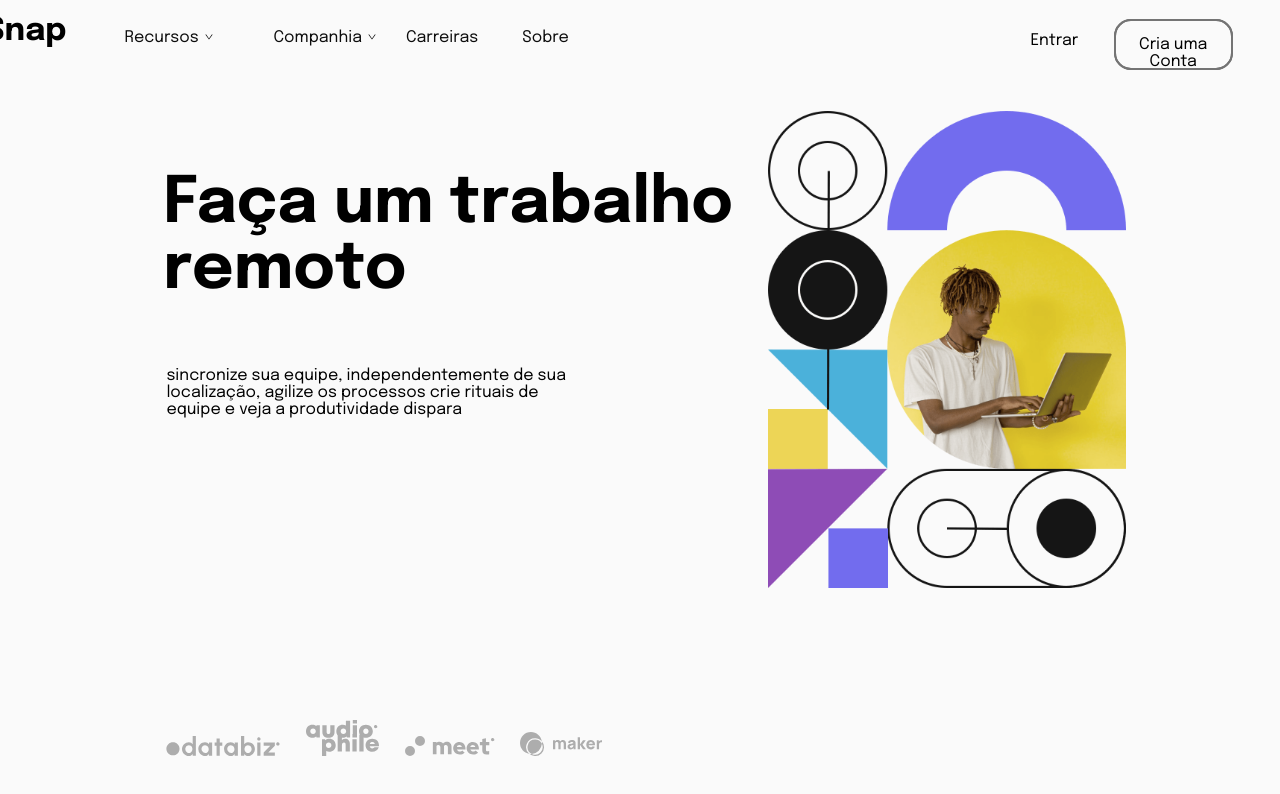
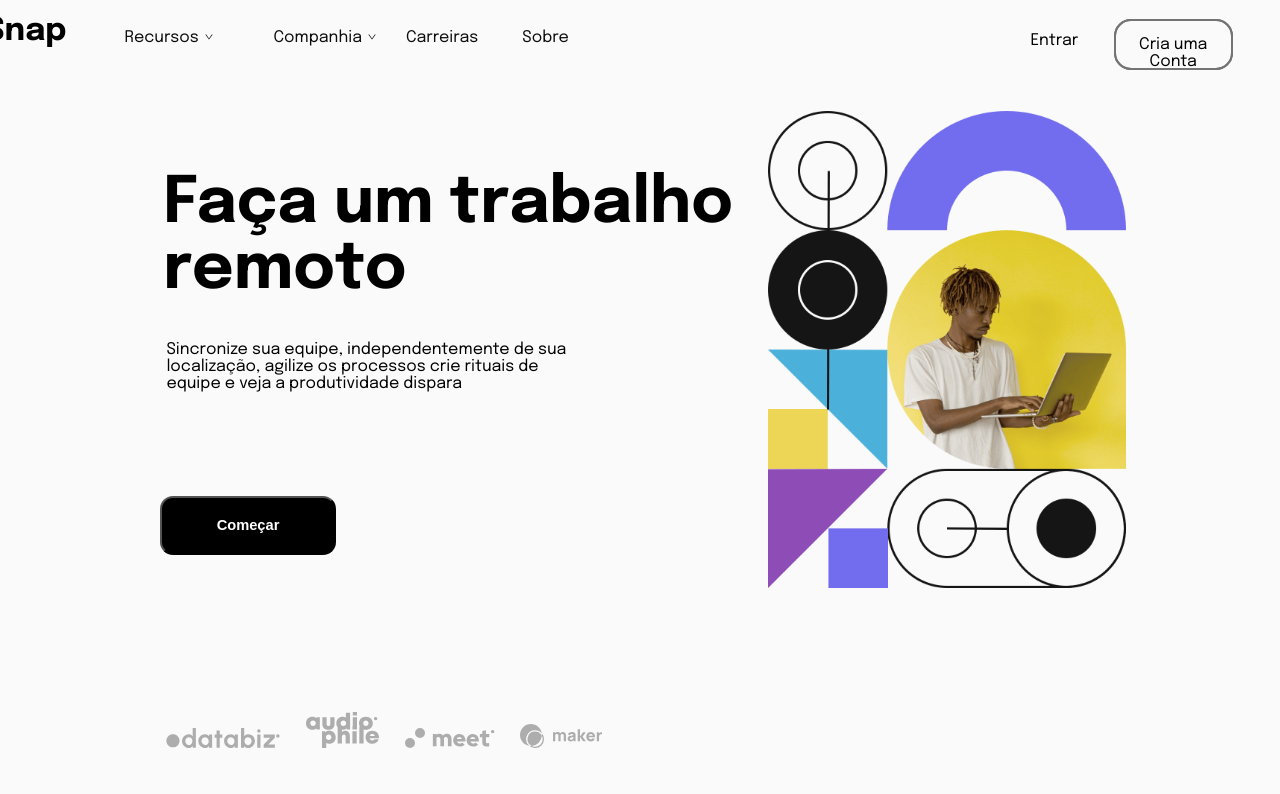
Before and after one commit to Marlondx/Snap, a React (Vite) app in the folder snap/: page / in a window 1280 px wide. Shown: the top 794 px of the page. Built offline with nearby package versions, Linux system fonts and the light colour scheme.

Commit message:
snap version1

```diff
--- /dev/null
+++ b/snap/src/componentes/elementos/butao.jsx
@@ -0,0 +1,15 @@
+import {Link} from 'react-router-dom'
+import style from './buto.css'
+
+function Button () {
+    return(
+        <div className={style}>
+            <label className='but'>
+
+                <button><b>Começar</b> </button>
+            </label>
+        </div>
+    )
+}
+ //    <Link to='#'><b>Começar</b></Link>
+export default Button
--- /dev/null
+++ b/snap/src/componentes/elementos/buto.css
@@ -0,0 +1,41 @@
+/*Aqui esta o butão começar do site */
+.but{
+    position: absolute;
+    top: 31em;
+    left:-2em;
+    margin:0 0 0 15%;
+
+
+}
+.but button{
+    cursor: pointer;
+    height: 4em;
+    width: 12em;
+    border-radius: 13px;
+    background-color: black;
+    color: white;
+    font-size: 11pt;
+}
+.but button:hover{
+   background-color: rgba(255, 255, 255, 0);
+   color: black;
+}
+.but:hover, a:hover{
+
+  background-color: rgba(255, 255, 255, 0);
+
+}
+.but a{
+    display: block;
+    text-decoration: none;
+    text-align: center;
+    color: white;
+
+
+}
+.but a:hover{
+    color: black;
+    background-color: red;
+    height: 15pt;
+
+}
--- a/snap/src/componentes/footer/footercss.css
+++ b/snap/src/componentes/footer/footercss.css
@@ -1,6 +1,6 @@
 .rodape{
     position: fixed;
-    bottom: -10%;
+    bottom: -9%;
     left: 1%;
     margin:0 0 0 10%;
     width: 40%;
--- a/snap/src/componentes/paginas/home.css
+++ b/snap/src/componentes/paginas/home.css
@@ -9,7 +9,7 @@
 }
 .corpo p{
     position:absolute;
-    margin:5% 0 0 13%;
+    margin:3% 0 0 13%;
 }
 
 
--- a/snap/src/componentes/paginas/home.jsx
+++ b/snap/src/componentes/paginas/home.jsx
@@ -1,6 +1,7 @@
 import Login from "../elementos/login"
 import style from "./home.css"
 import fto from "../../images/image-hero-desktop.png"
+import Button from "../elementos/butao"
 
 
 function Home(params) {
@@ -17,12 +18,14 @@ function Home(params) {
       <article>
         <section className="corpo">
           <h1>
-            Faça um trabalho <br /> remoto
+            Faça um trabalho  <br /> remoto
           </h1>
-          <p>sincronize sua equipe, independentemente de sua  <br />
+
+          <p>Sincronize sua equipe, independentemente de sua  <br />
             localização, agilize os processos crie rituais de <br />
             equipe e veja a produtividade dispara</p>
 
+            <Button/>
         </section>
 
         <aside className="dir">
```
